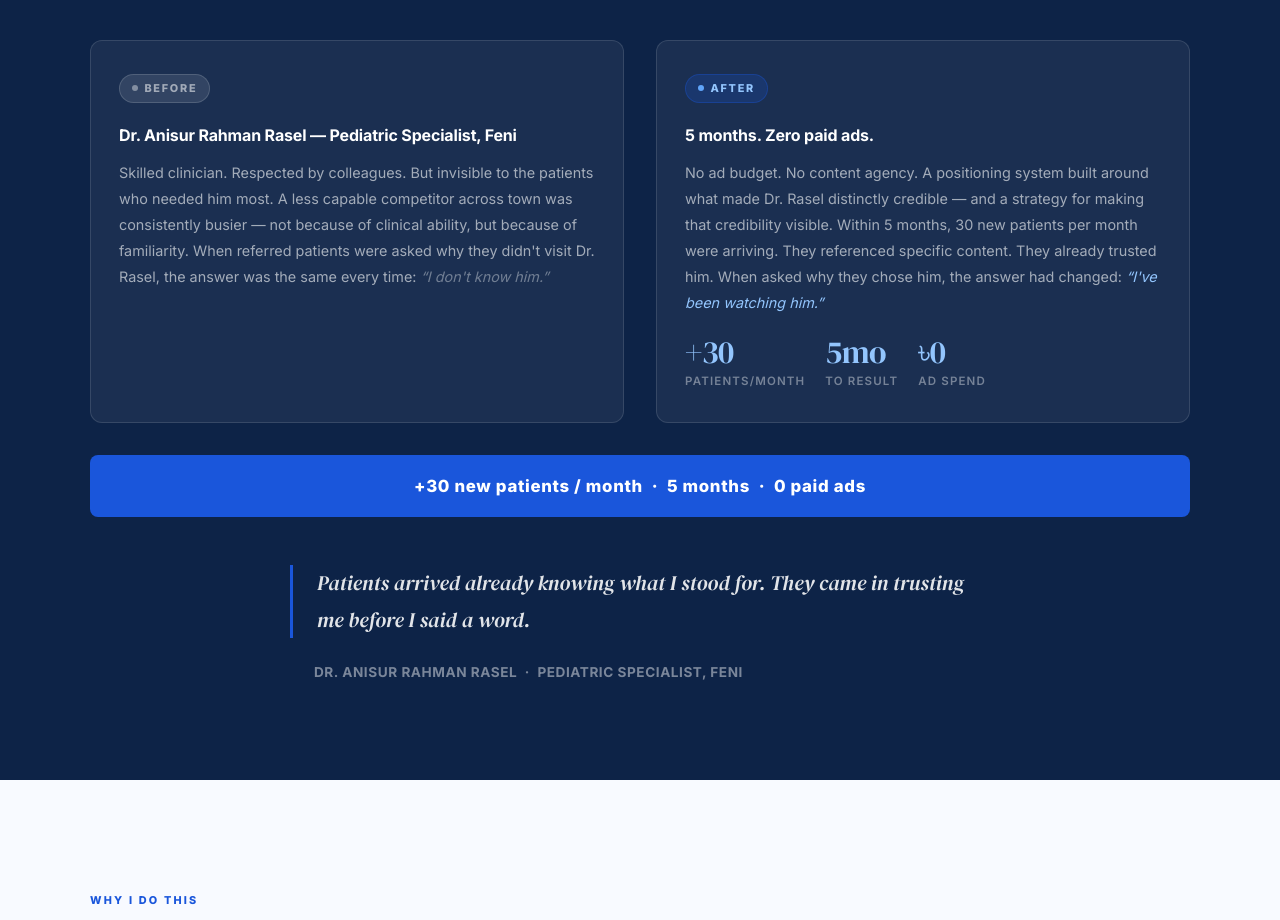
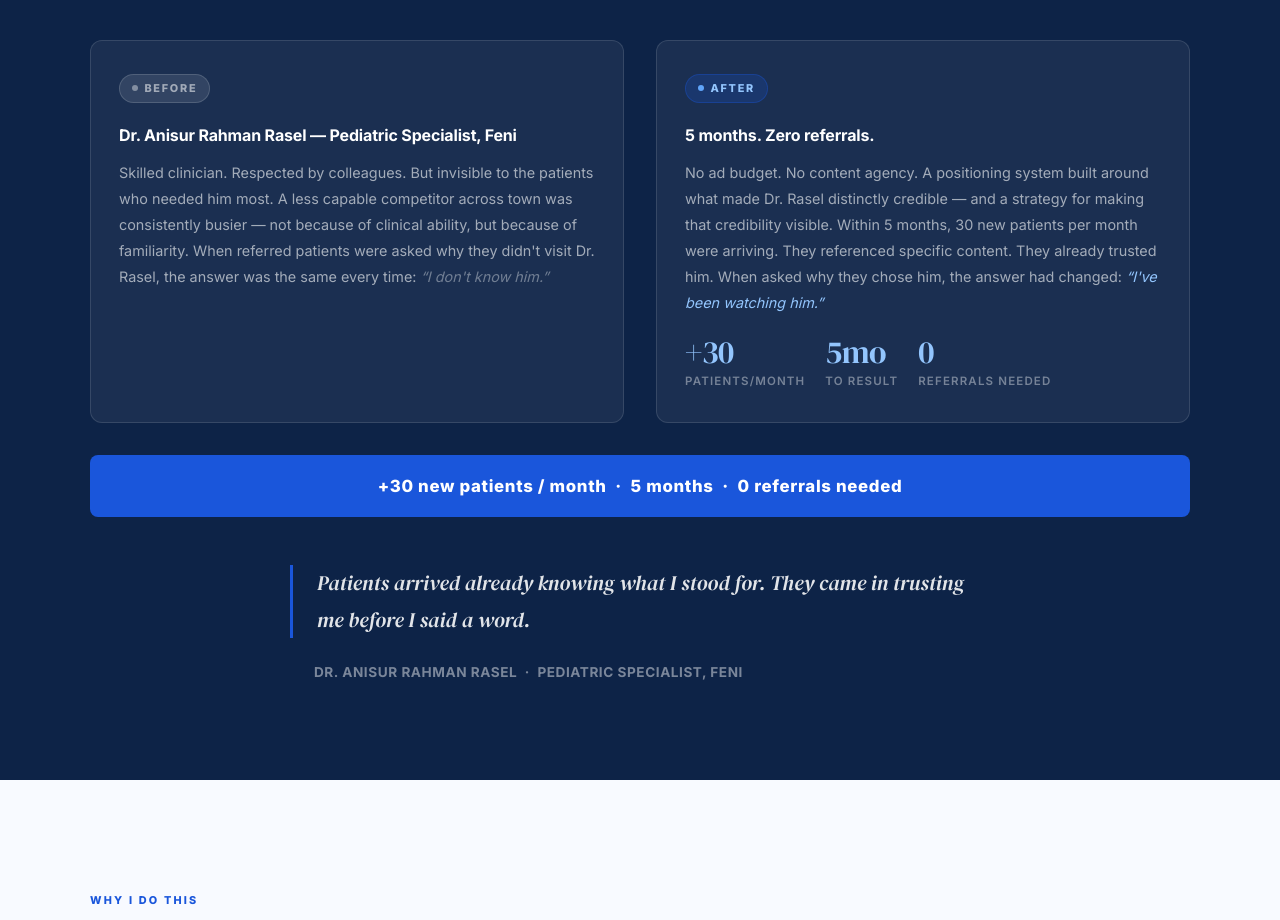
Before and after one commit to hasibakash03/Hasib-Akash-portfolio, a Next.js app: page /doctor in a window 1280 px wide. Shown: the part 1760-2680 px from the top of the page. Built offline with nearby package versions, Linux system fonts and the light colour scheme; no server answers.

Commit message:
fix: replace '0 ad spend' with '0 referrals needed' in proof stats and result bar

```diff
--- a/app/doctor/page.tsx
+++ b/app/doctor/page.tsx
@@ -159,13 +159,13 @@ export default function DoctorPage() {
                   <div className="doc-proof-label" style={{ background: "rgba(26,86,219,0.2)", color: "#93C5FD", border: "1px solid rgba(26,86,219,0.35)" }}>
                     <span style={{ width: 6, height: 6, borderRadius: "50%", background: "#60A5FA", display: "inline-block", flexShrink: 0 }} />After
                   </div>
-                  <h3 style={{ fontFamily: "'Inter', sans-serif", fontSize: "1rem", fontWeight: 700, color: "white", margin: "0 0 0.75rem", letterSpacing: "-0.01em" }}>5 months. Zero paid ads.</h3>
+                  <h3 style={{ fontFamily: "'Inter', sans-serif", fontSize: "1rem", fontWeight: 700, color: "white", margin: "0 0 0.75rem", letterSpacing: "-0.01em" }}>5 months. Zero referrals.</h3>
                   <p style={{ fontFamily: "'Inter', sans-serif", fontSize: "0.9rem", color: "rgba(255,255,255,0.6)", lineHeight: 1.8, margin: "0 0 1.25rem" }}>
                     No ad budget. No content agency. A positioning system built around what made Dr. Rasel distinctly credible — and a strategy for making that credibility visible. Within 5 months, 30 new patients per month were arriving. They referenced specific content. They already trusted him. When asked why they chose him, the answer had changed:{" "}
                     <em style={{ color: "#93C5FD" }}>&ldquo;I&apos;ve been watching him.&rdquo;</em>
                   </p>
                   <div style={{ display: "flex", gap: "1.25rem", flexWrap: "wrap" as const }}>
-                    {[{ value: "+30", label: "patients/month" }, { value: "5mo", label: "to result" }, { value: "\u09F30", label: "ad spend" }].map((s) => (
+                    {[{ value: "+30", label: "patients/month" }, { value: "5mo", label: "to result" }, { value: "0", label: "referrals needed" }].map((s) => (
                       <div key={s.label}>
                         <p style={{ fontFamily: "'DM Serif Display', serif", fontWeight: 400, fontSize: "2rem", color: "#93C5FD", margin: 0, letterSpacing: "-0.02em", lineHeight: 1 }}>{s.value}</p>
                         <p style={{ fontFamily: "'Inter', sans-serif", fontSize: "0.72rem", fontWeight: 600, color: "rgba(255,255,255,0.4)", margin: "0.25rem 0 0", textTransform: "uppercase" as const, letterSpacing: "0.1em" }}>{s.label}</p>
@@ -178,7 +178,7 @@ export default function DoctorPage() {
             <ScrollReveal delay={140}>
               <div style={{ background: "#1A56DB", borderRadius: "0.5rem", padding: "1.1rem 2rem", textAlign: "center", marginBottom: "3rem" }}>
                 <p style={{ fontFamily: "'Inter', sans-serif", fontSize: "clamp(0.9rem, 2vw, 1.05rem)", fontWeight: 800, color: "white", margin: 0, letterSpacing: "0.04em" }}>
-                  +30 new patients / month &nbsp;&middot;&nbsp; 5 months &nbsp;&middot;&nbsp; 0 paid ads
+                  +30 new patients / month &nbsp;&middot;&nbsp; 5 months &nbsp;&middot;&nbsp; 0 referrals needed
                 </p>
               </div>
             </ScrollReveal>
```
